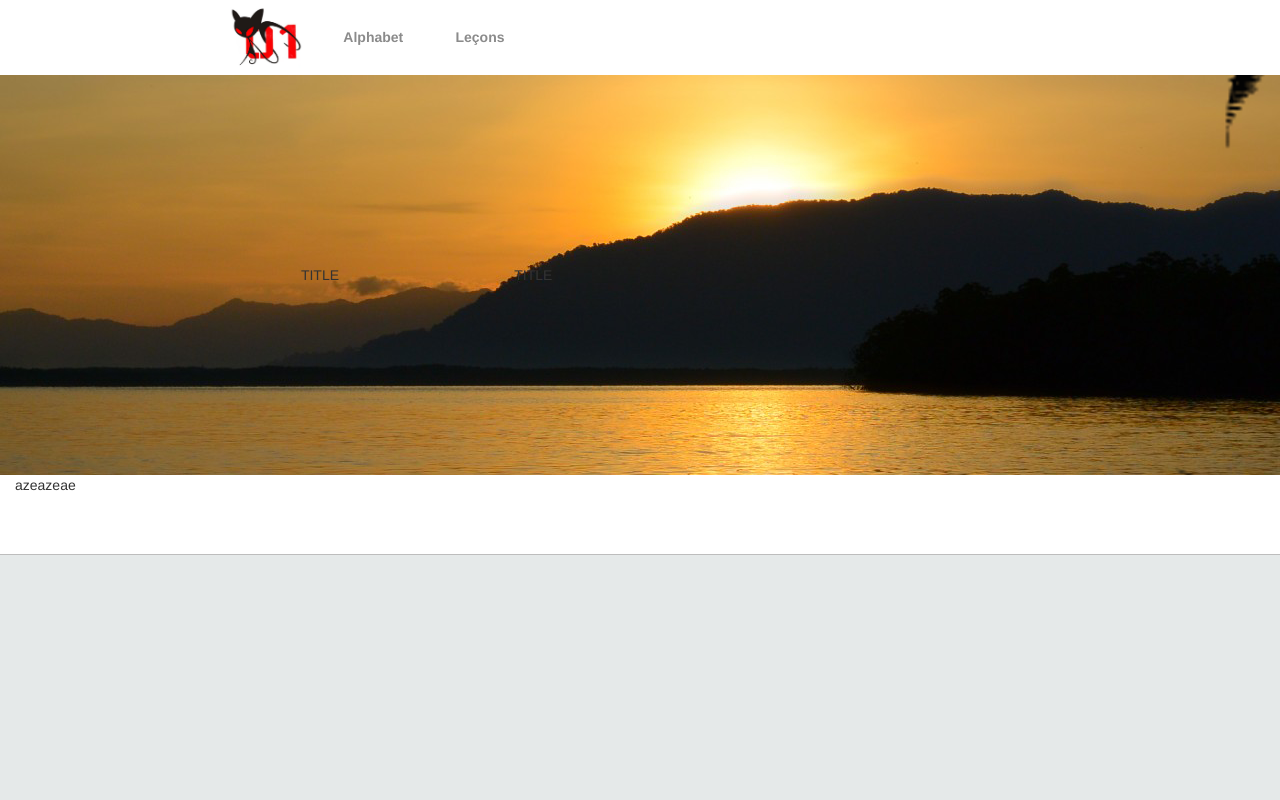
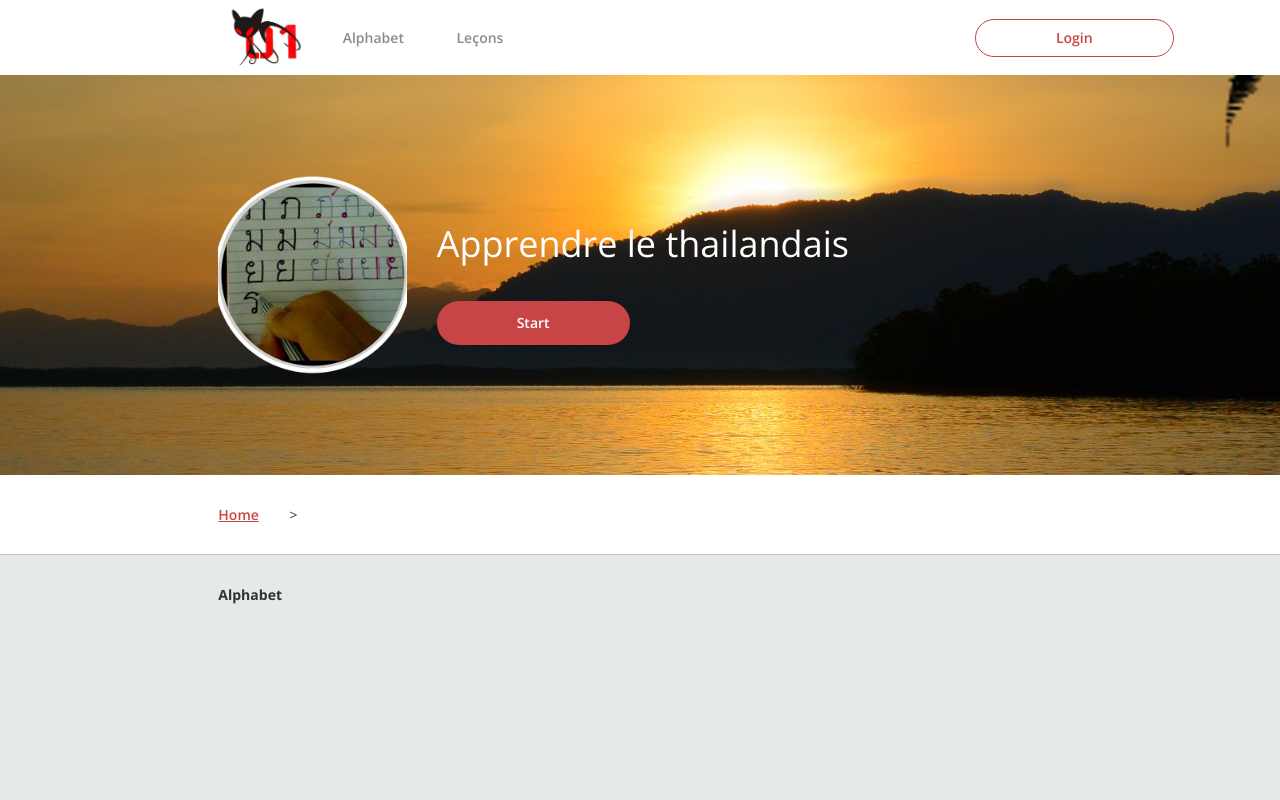
Before and after one commit to JustalK/Thai, a PHP site: page / in a window 1280 px wide. Run offline with PHP 8.4, Linux system fonts and the light colour scheme.

Commit message:
[2] Making some new design

```diff
--- a/css/index.css
+++ b/css/index.css
@@ -18,6 +18,7 @@
 .header-top-bottom {
 	background: #ffffff;
 	height: 80px;
+	line-height: 80px;
 	border-bottom: 1px solid #bdbdbd;
 }
 
@@ -41,15 +42,93 @@ html,body
 	margin: 0;
 	padding: 0;
 	overflow-x: hidden;
-	font-family: 'Helvetica Neue', sans-serif;
+	font-family: "Open Sans",Helvetica,Arial,sans-serif;
+	font-feature-settings: "kern";
 	text-align: justify;
 	text-justify: inter-word;
 	font-size: 14px;
 }
 
+a {
+	font-weight:600;
+	color: #8b8b8b;
+}
+
+a:hover {
+	cursor: pointer;
+	text-decoration: none;
+	color: #c74545;
+}
+
+.path {
+	cursor: pointer;
+	text-decoration: underline;
+	color: #c74545;
+}
+
+.path:hover {
+	cursor: pointer;
+	text-decoration: underline;
+	color: #9b2f2f;
+}
+
 #logo {
 	height:100%;
 	background: #030303 url("../imgs/logo.png") no-repeat scroll center top;
+}
+
+#circle {
+	height:100%;
+	background: url("../imgs/circle.png") center center;
+	background-size: auto 50%;
+    background-repeat: no-repeat;
+}
+
+#alphabet {
+	height:100%;
+	background: url("../imgs/alphabet.png") center center;
+	background-size: auto 50%;
+    background-repeat: no-repeat;
+}
+
+#title {
+	font-size: 50px;
+	color: #FFFFFF;
+}
+
+#login {
+	background-color:#FFFFFF;
+	-moz-border-radius:28px;
+	-webkit-border-radius:28px;
+	border-radius:28px;
+	display:inline-block;
+	cursor:pointer;
+	color:#c74545;
+	border: 1px solid #c74545;
+	font-family: "Open Sans",Helvetica,Arial,sans-serif;
+	font-weight:600;
+	padding:12px 80px;
+	text-decoration:none;
+	line-height: 12px;
+}
+
+.myButton {
+	background-color:#c74545;
+	-moz-border-radius:28px;
+	-webkit-border-radius:28px;
+	border-radius:28px;
+	display:inline-block;
+	cursor:pointer;
+	color:#ffffff;
+	font-family: "Open Sans",Helvetica,Arial,sans-serif;
+	font-size:14px;
+	font-weight:600;
+	padding:12px 80px;
+	text-decoration:none;
+}
+
+.myButton:hover {
+	background-color:#bd2a2a;
 }
 
 .img-responsive-custom {
--- a/index.php
+++ b/index.php
@@ -5,6 +5,7 @@
 	<title>Insert title here</title>
 	<link rel="stylesheet" type="text/css" href="css/bootstrap.min.css">
 	<link rel="stylesheet" type="text/css" href="css/index.css">
+	<link href="https://fonts.googleapis.com/css?family=Open+Sans:300,400,600,700" media="screen" rel="stylesheet" type="text/css" />
 
 	<!-- Framework -->
 	<script src="js/jquery.min.js"></script>
@@ -13,31 +14,37 @@
 <body>
 	<div class="container-fluid">
 		<div class="row header-top-top">
-			<div class="col-md-offset-2 col-md-1 max-height ">
+			<div class="col-md-offset-2 col-md-1 max-height">
 				<img src="imgs/unnamed.png" class="img-responsive-custom">
 			</div>
 			<div class="col-md-1 header-top-button">
-				Alphabet
+				<a>Alphabet</a>
 			</div>
 			<div class="col-md-1 header-top-button">
-				Le&ccedil;ons
+				<a>Le&ccedil;ons</a>
 			</div>
+			<div class="col-md-offset-4 col-md-1">
+				<div id="login">Login</div>
+			</div></div>
 		</div>
 
 		<div class="row header-top-middle">
 			<div id="logo" style="height: 100%;">
-				<div class="col-md-offset-2 col-md-2 max-height" style="text-align: center;line-height: 400px;">
-					TITLE
+				<div id="alphabet" class="col-md-offset-2 col-md-2 max-height">
+					 <div id="circle"></div>
 				</div>
-				<div class="col-md-2 max-height" style="text-align: center;line-height: 400px;">
-					TITLE
+				<div id="title" class="col-md-8 max-height" style="float: left;display: flex;align-items: center;">
+					<div style="max-width: 100%;">
+						<h1 style="font-weight: 300 !important;">Apprendre le thailandais</h1>
+						<div class="myButton">Start</div>
+					</div>
 				</div>
 			</div>
 		</div>
 
 		<div class="row header-top-bottom" >
-			<div class="col-md-12">
-				azeazeae
+			<div class="col-md-offset-2 col-md-1 max-height">
+				<a class="path">Home</a> > <strong>Alphabet</strong>
 			</div>
 		</div>
 	</div>
```
Also changed, not shown: imgs/alphabet.png (added), imgs/circle.png (added), 1 other file.
